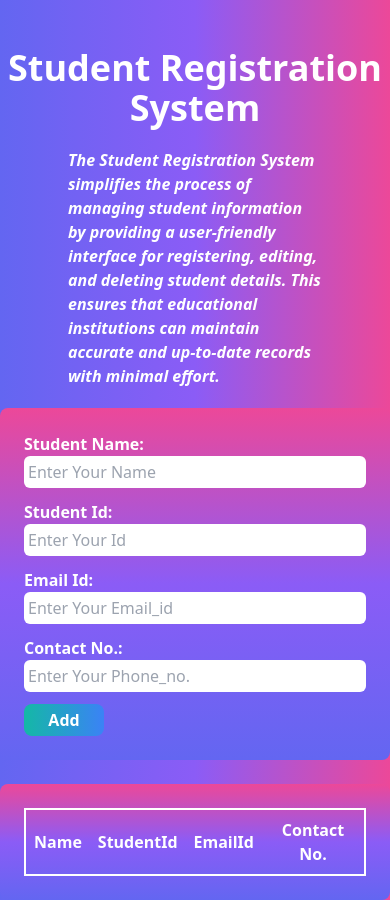
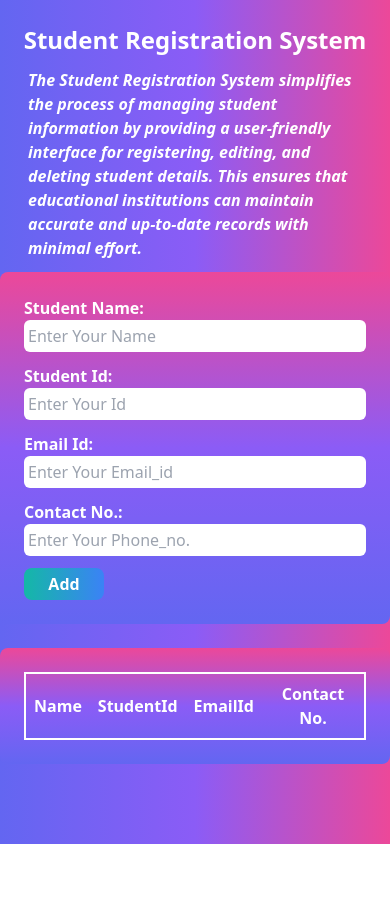
Before and after one commit to syaloni06/Student_Registration_System, a website: page index.html in a window 390 px wide. After the commit the page ends 844 px from the top, so only its background shows below. Drawn offline with nearby package versions, Linux system fonts and the light colour scheme.

Commit message:
commit for making the website responsive

```diff
--- a/index.html
+++ b/index.html
@@ -15,11 +15,11 @@
   <body class="bg-gradient-to-r from-indigo-500 via-purple-500 to-pink-500 m-0 p-0">
     <!-- Header section with title and description -->
     <header class="text-white">
-      <h1 class="text-4xl font-extrabold text-center mt-12">
+      <h1 class="text-2xl sm:text-3xl md:text-4xl font-extrabold text-center mt-6 sm:mt-8 md:mt-12">
         Student Registration System
       </h1>
-      <div class="mx-12">
-        <p class="p-5 italic font-bold">
+      <div class="mx-4 sm:mx-8 md:mx-12">
+        <p class="p-3 sm:p-4 md:p-5 italic font-bold">
           The Student Registration System simplifies the process of managing
           student information by providing a user-friendly interface for
           registering, editing, and deleting student details. This ensures that
```
Also changed, not shown: output.css.
